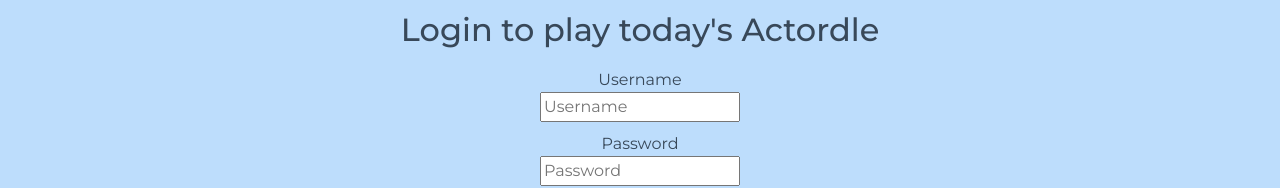
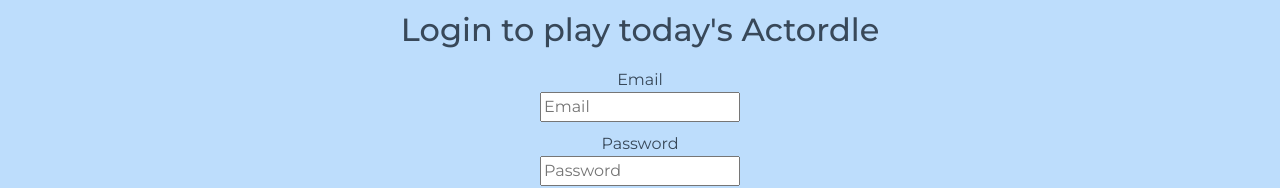
Before and after one commit to efoulk4/Actordle, a React (Vite) app: page / in a window 1280 px wide. Shown: the part 131-319 px from the top of the page. Built offline with nearby package versions, Linux system fonts and the light colour scheme.

Commit message:
init user registration

```diff
--- a/src/login/login.jsx
+++ b/src/login/login.jsx
@@ -2,11 +2,12 @@
 import '../app.css';
 
 export function Login() {
-    const [user, setUser] = React.useState(null);
+    const [email, setEmail] = React.useState('');
+    const [password, setPassword] = React.useState('');
 
 
     function register(event){
-        event.preventdefault();
+        event.preventDefault();
 
     }
 
@@ -15,8 +16,8 @@
         <h2>Login to play today's Actordle</h2>
             <form onSubmit={register} className="credentials" action="play.html" method="get">
                 <div>
-                    <span>Username</span>
-                    <input type="text" name="Username" placeholder="Username" required />
+                    <span>Email</span>
+                    <input type="email" name="Email" placeholder="Email" required />
                 </div>
                 <div>
                     <span>Password</span>
--- a/src/service.js
+++ b/src/service.js
@@ -0,0 +1,6 @@
+export function registerUser(email, password) {
+  console.log("registering user with email:")
+    const users = JSON.parse((localStorage.getItem('users') || '[]'));
+  users.push({ email, password });
+  localStorage.setItem('users', JSON.stringify(users));
+}
```
